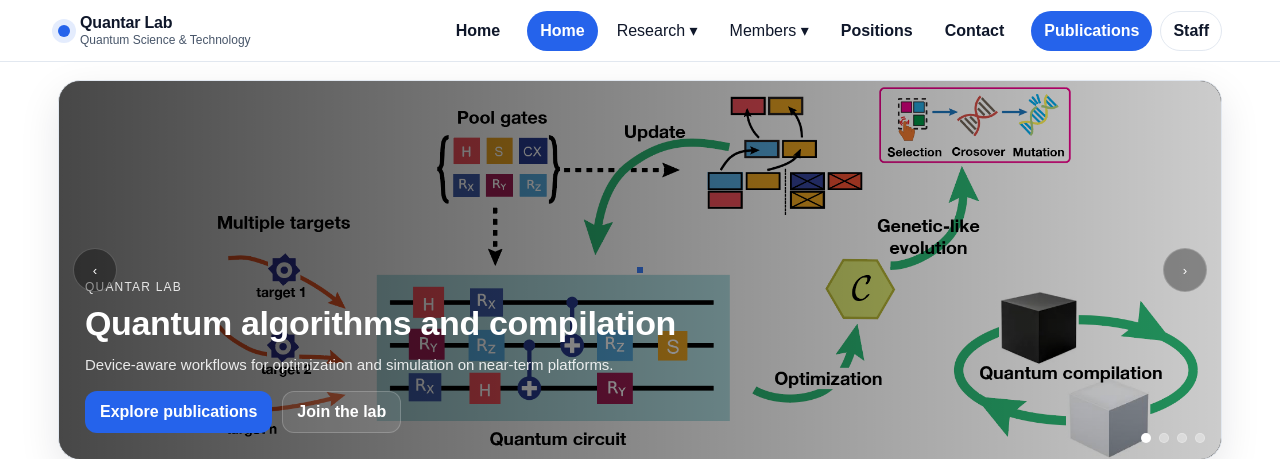
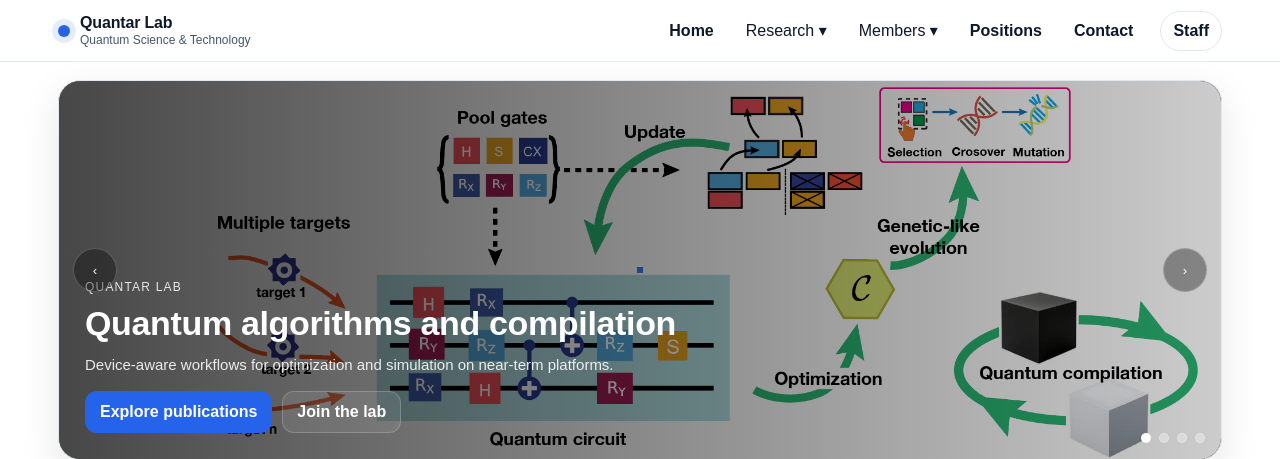
Before and after one commit to echkon/quantumLab, a Django app: page / in a window 1280 px wide. Shown: the top 459 px of the page. Run offline with Django 5.2, Linux system fonts and the light colour scheme.

Commit message:
add something new

```diff
--- a/users/templates/home.html
+++ b/users/templates/home.html
@@ -480,10 +480,6 @@
           <a class="nav-btn" href="{% url 'home' %}">Home</a>
         </div>
 
-        <div class="nav-cta">
-          <a class="pill primary" href="{% url 'home' %}">Home</a>
-        </div>
-
         <!-- Research dropdown (click) -->
         <div class="item has-dd">
           <button class="nav-btn dd-toggle" type="button" aria-expanded="false">
@@ -519,7 +515,6 @@
         </div>
 
         <div class="nav-cta">
-          <a class="pill primary" href="{% url 'publication' %}">Publications</a>
           <a class="pill ghost" href="{% url 'login' %}">Staff</a>
         </div>
       </nav>
```
